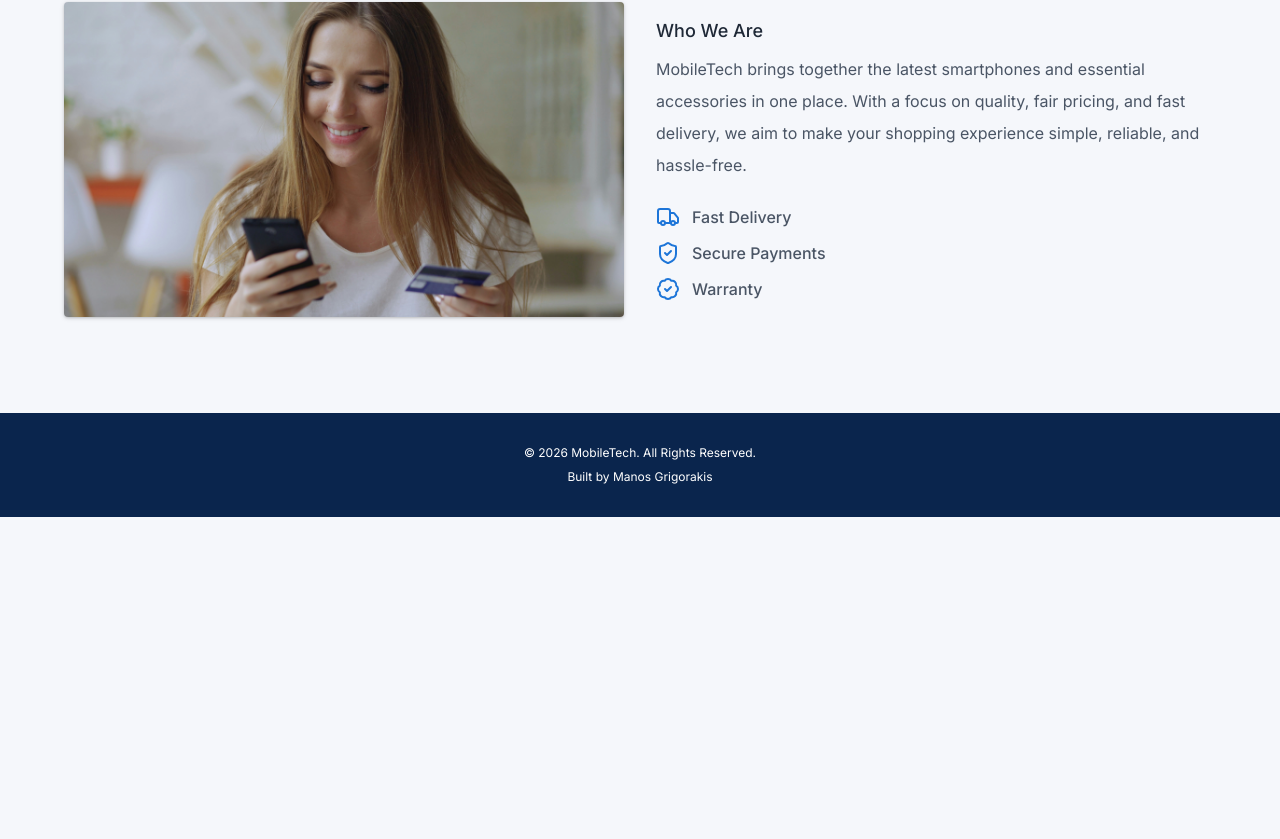
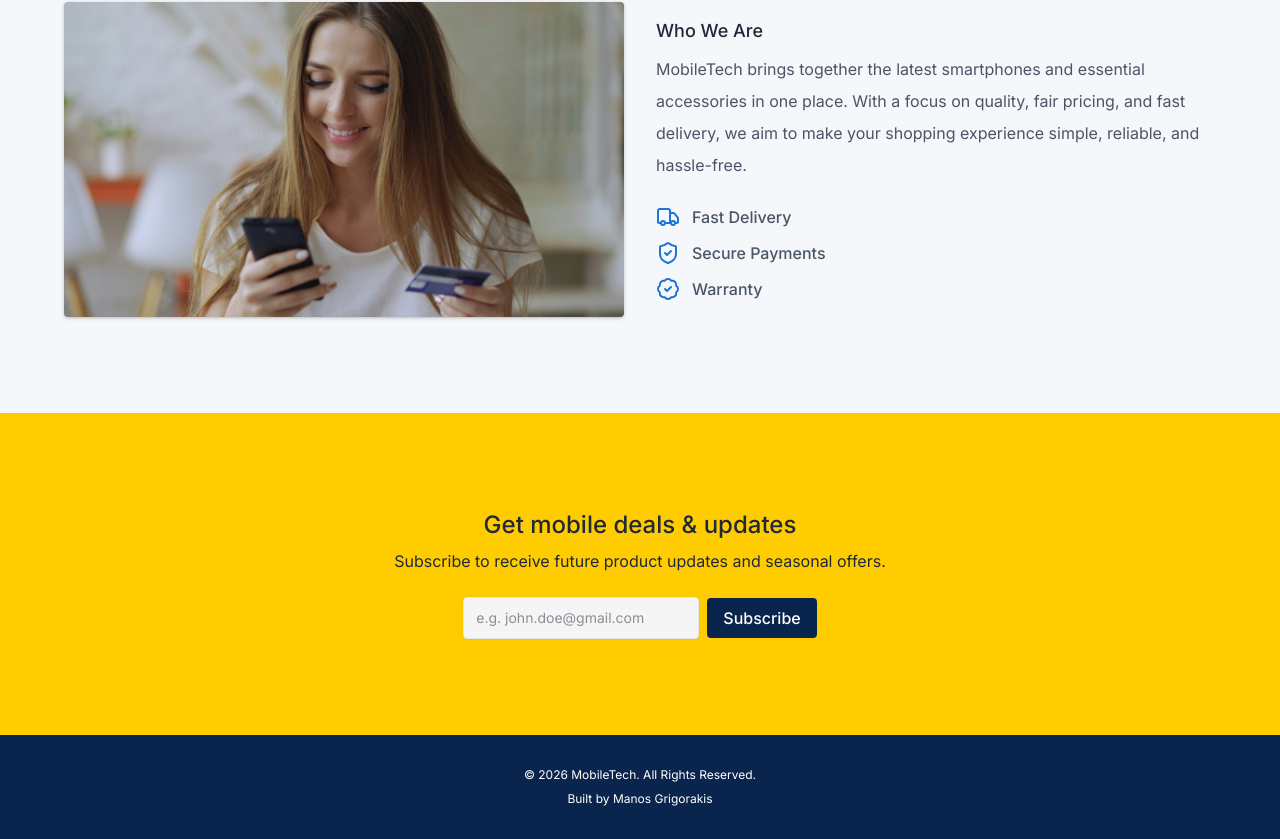
Before and after one commit to manos-grigorakis/mobiletech, a Vue app in the folder frontend/: page / in a window 1280 px wide. Shown: the part 1401-2240 px from the top of the page. Before the commit the page ends 1918 px from the top, so only its background shows below. Built offline with nearby package versions, Linux system fonts and the light colour scheme; no server answers.

Commit message:
feat: add newsletter section (#21)

```diff
--- /dev/null
+++ b/frontend/src/components/home/NewsletterSection.vue
@@ -0,0 +1,47 @@
+<script setup lang="ts">
+import { ref } from 'vue'
+import { LucideCheck } from '@lucide/vue'
+
+const email = ref('')
+const subscribed = ref(false)
+
+const handleSubscribe = () => {
+  if (!email.value) return
+  subscribed.value = true
+}
+</script>
+
+<template>
+  <section class="text-center bg-accent-500 py-24 px-4">
+    <div class="flex flex-col justify-center">
+      <h4 class="font-medium text-2xl mb-2">Get mobile deals & updates</h4>
+      <p>Subscribe to receive future product updates and seasonal offers.</p>
+
+      <div class="mx-auto text-center max-w-lg mt-6">
+        <div v-if="subscribed" class="flex flex-col items-center gap-2">
+          <div
+            class="bg-primary-900 w-8 h-8 rounded-full p-1 text-center flex items-center justify-center"
+          >
+            <LucideCheck class="text-white w-5 h-5" />
+          </div>
+          <p>You're subscribed! Check your inbox soon.</p>
+        </div>
+
+        <div v-else class="flex flex-col gap-4 sm:flex-row sm:gap-2 justify-center items-center">
+          <input
+            v-model="email"
+            type="email"
+            class="bg-neutral-100 border border-gray-200 text-sm rounded w-full px-3 py-2.5 shadow-xs focus:outline-none focus:border-primary-500"
+            placeholder="e.g. john.doe@gmail.com"
+          />
+          <button
+            @click="handleSubscribe"
+            class="px-4 py-2 font-medium text-white transition-colors duration-300 rounded bg-primary-900 hover:bg-primary-800 hover:cursor-pointer"
+          >
+            Subscribe
+          </button>
+        </div>
+      </div>
+    </div>
+  </section>
+</template>
--- a/frontend/src/views/HomeView.vue
+++ b/frontend/src/views/HomeView.vue
@@ -1,6 +1,7 @@
 <script setup lang="ts">
 import FeaturedProductsSection from '@/components/home/FeaturedProductsSection.vue'
 import HeroSection from '@/components/home/HeroSection.vue'
+import NewsletterSection from '@/components/home/NewsletterSection.vue'
 import ShopByCategorySection from '@/components/home/ShopByCategorySection.vue'
 import WhyChooseUsSection from '@/components/home/WhyChooseUsSection.vue'
 </script>
@@ -10,4 +11,5 @@ import WhyChooseUsSection from '@/components/home/WhyChooseUsSection.vue'
   <ShopByCategorySection />
   <FeaturedProductsSection />
   <WhyChooseUsSection />
+  <NewsletterSection />
 </template>
```
